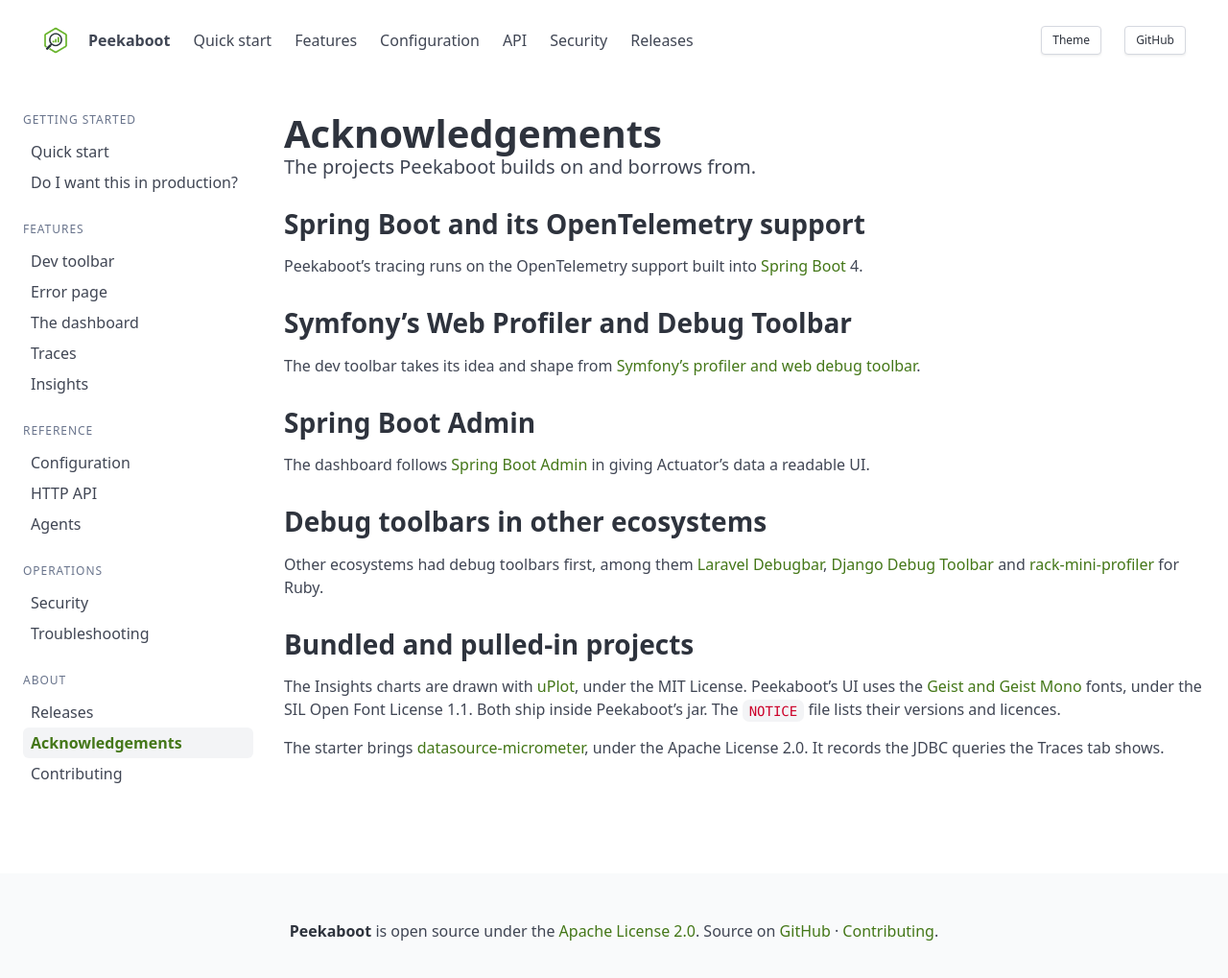
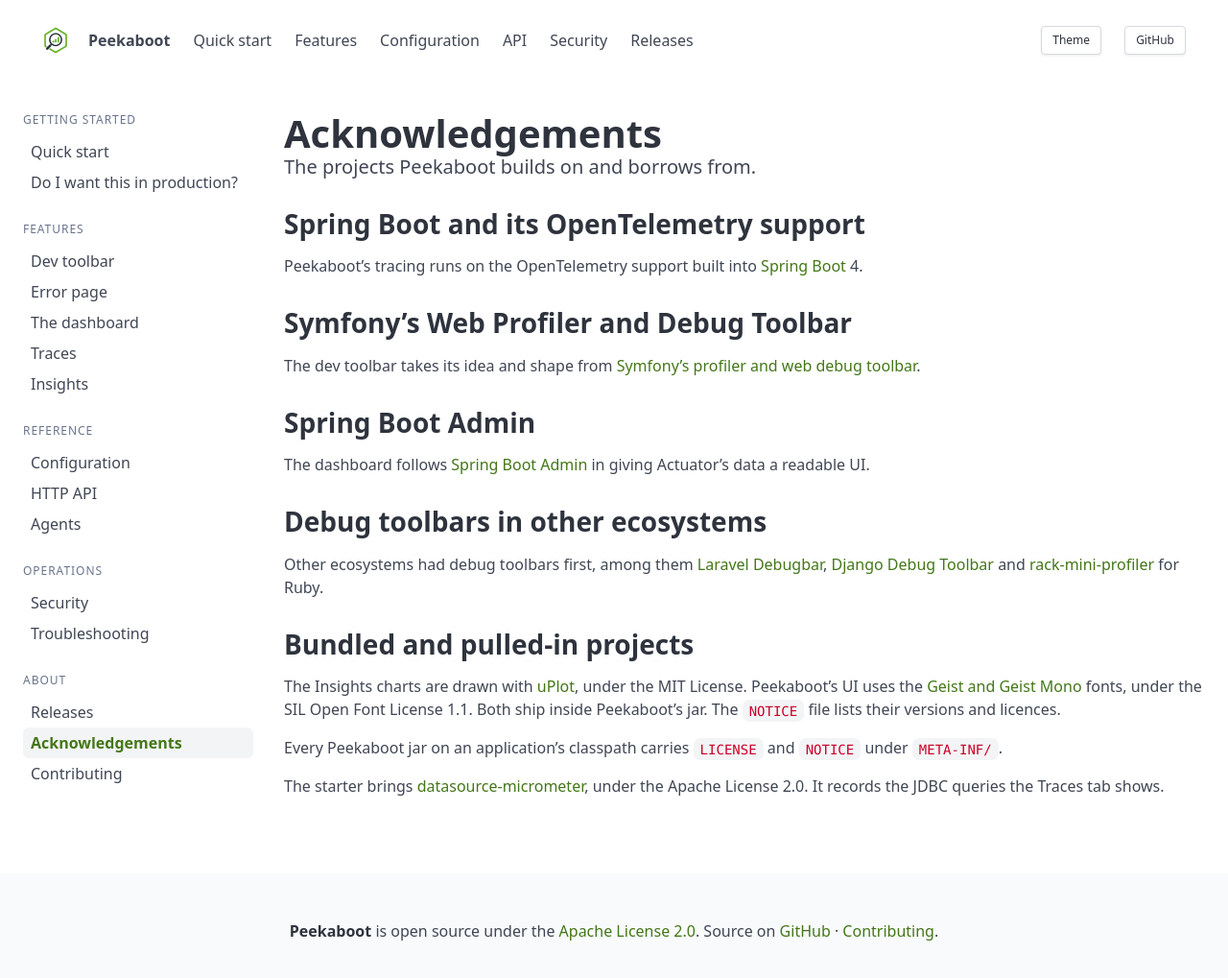
Before and after one commit to peekaboot-org/peekaboot-org.github.io, a Jekyll site: the page built from docs/acknowledgements.md, in a window 1280 px wide and 1078 px high. Shown: the top 1019 px of the window at 96% size. Built offline with Jekyll 4.4.1, drawn with Linux system fonts in a browser that asks for light colours.

Commit message:
docs: say the jars carry their licence

```diff
--- a/docs/acknowledgements.md
+++ b/docs/acknowledgements.md
@@ -33,5 +33,8 @@ License. Peekaboot's UI uses the [Geist and Geist Mono](https://github.com/verce
 fonts, under the SIL Open Font License 1.1. Both ship inside Peekaboot's jar. The
 [`NOTICE`]({{ site.repository_url }}/blob/HEAD/NOTICE) file lists their versions and licences.
 
+Every Peekaboot jar on an application's classpath carries `LICENSE` and `NOTICE` under
+`META-INF/`.
+
 The starter brings [datasource-micrometer](https://github.com/jdbc-observations/datasource-micrometer),
 under the Apache License 2.0. It records the JDBC queries the Traces tab shows.
```
